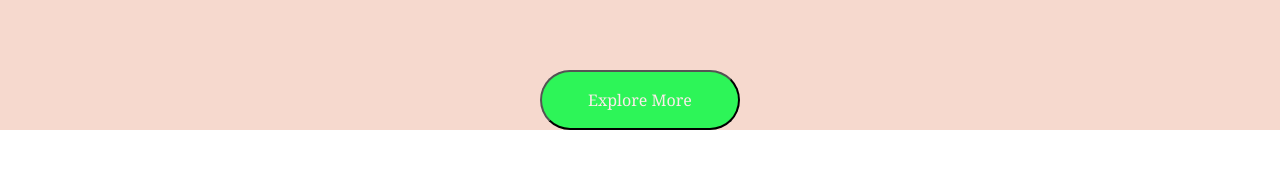
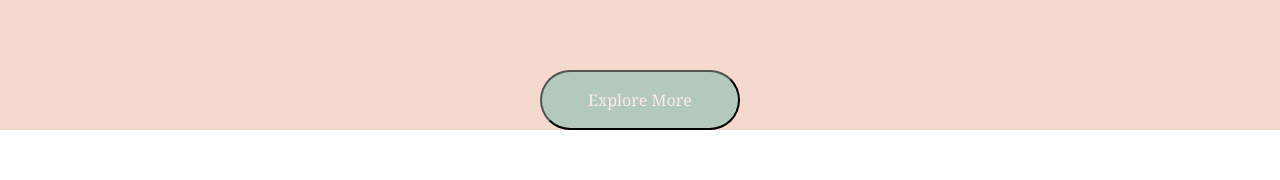
Before and after one commit to Cervera-jpg/ModeSoleCloth, a React (Create React App) app: page /men in a window 1280 px wide. Shown: the part 1075-1255 px from the top of the page. Built offline with nearby package versions, Linux system fonts and the light colour scheme.

Commit message:
Update color button

```diff
--- a/src/Pages/CSS/ShopCategory.css
+++ b/src/Pages/CSS/ShopCategory.css
@@ -37,7 +37,7 @@
   width: 233px;
   height: 69px;
   border-radius: 75px;
-  background: #2df558;
+  background: #b3c9bc;
   color: #fdebeb;
   font-size: 18px;
   font-weight: 500;
```
